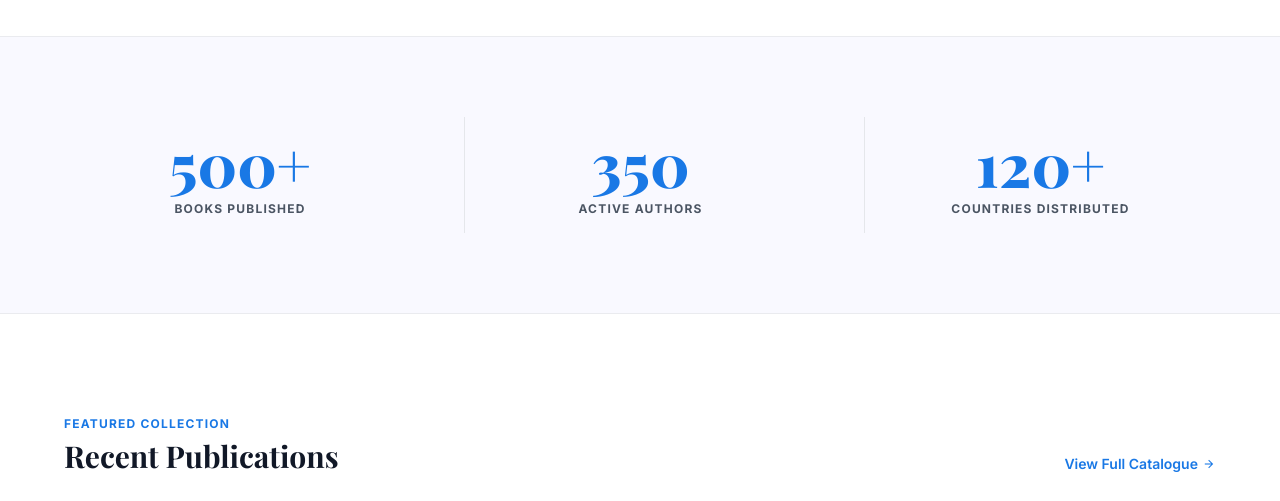
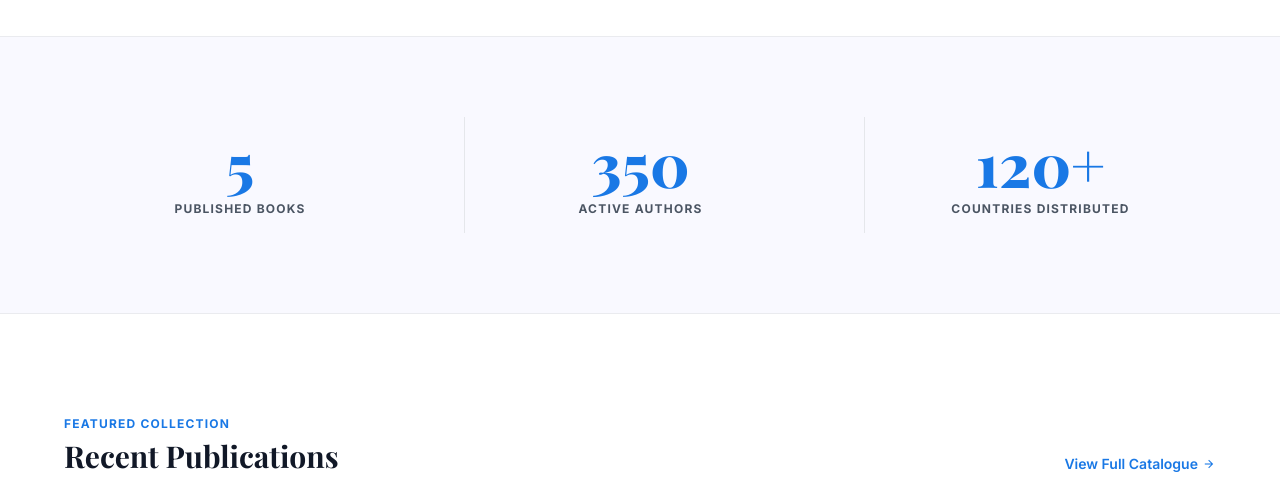
Before and after one commit to Peeyushanand32/house-of-memoir, a website: page index.html in a window 1280 px wide. Shown: the part 1620-2121 px from the top of the page. Drawn offline with nearby package versions, Linux system fonts and the light colour scheme.

Commit message:
Update stats: change 500+ Books Published to 5 Published Books

```diff
--- a/index.html
+++ b/index.html
@@ -270,8 +270,8 @@
     <section class="py-20 px-margin-mobile md:px-margin-desktop bg-[#f9f9ff] overflow-hidden">
       <div class="max-w-container-max mx-auto grid grid-cols-1 md:grid-cols-3 gap-12 text-center divide-y md:divide-y-0 md:divide-x divide-gray-200">
         <div class="flex flex-col gap-2 py-4 animate-fade-in-up delay-100">
-          <span class="font-display text-5xl sm:text-6xl font-extrabold text-[#1978e5]">500+</span>
-          <span class="text-xs font-bold text-gray-600 uppercase tracking-widest">Books Published</span>
+          <span class="font-display text-5xl sm:text-6xl font-extrabold text-[#1978e5]">5</span>
+          <span class="text-xs font-bold text-gray-600 uppercase tracking-widest">Published Books</span>
         </div>
         <div class="flex flex-col gap-2 py-4 animate-fade-in-up delay-200">
           <span class="font-display text-5xl sm:text-6xl font-extrabold text-[#1978e5]">350</span>
```
